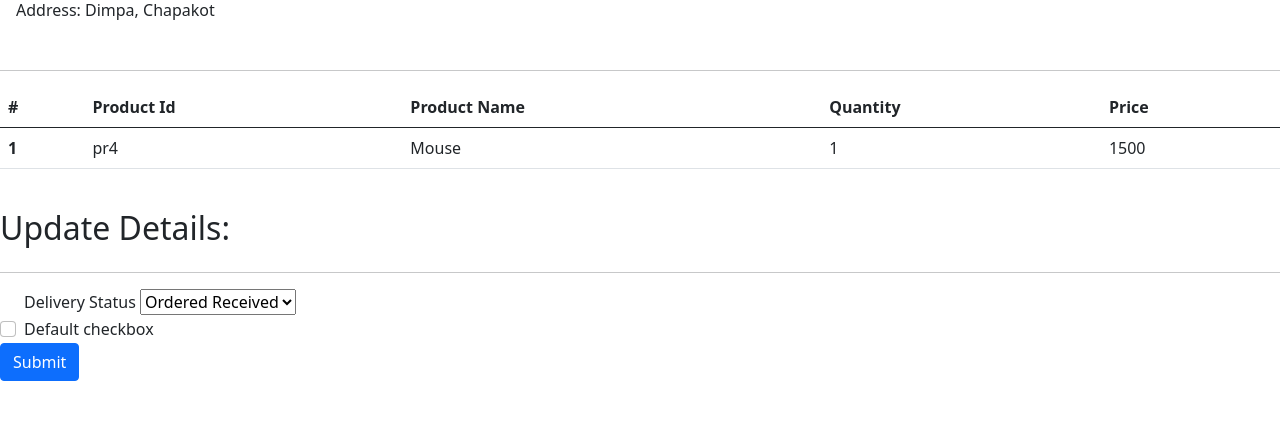
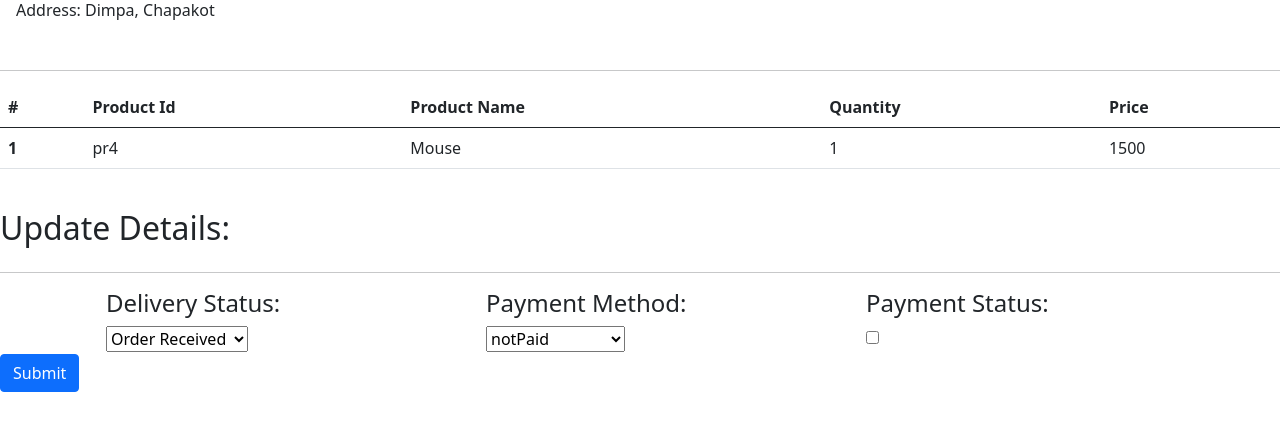
Before and after one commit to regmibishal42/conceptOne, a Django app: page /updateOrder/94 in a window 1280 px wide. Shown: the part 333-764 px from the top of the page. Run offline with Django 3.2, Linux system fonts and the light colour scheme; a user stored in the database is signed in; data comes from the database, SQL or seed files in the repository.

Commit message:
Update Orders From Admin Panel Created and Minor Changes in Models

```diff
--- a/shop/forms.py
+++ b/shop/forms.py
@@ -2,6 +2,7 @@ from django.forms import ModelForm
 from django.contrib.auth.forms import UserCreationForm
 from django.contrib.auth.models import User
 from django import forms
+from .models import Orders
 
 
 class CreateUserForm(UserCreationForm):
@@ -9,3 +10,10 @@ class CreateUserForm(UserCreationForm):
         model = User
         # only these fild will appear in the Regsiter Page
         fields = ['username','email','password1','password2']
+
+
+
+class OrderForm(ModelForm):
+    class Meta:
+        model = Orders
+        fields = ['orderStatus','paymentMethod','paymentStatus']
--- a/shop/models.py
+++ b/shop/models.py
@@ -29,6 +29,16 @@ class Contact(models.Model):
 
 
 class Orders(models.Model):
+    orderChoices = (
+        ('Order Received','Order Received'),
+        ('Order Pending','Order Pending'),
+        ('Order Delivered','Order Delivered')
+        )
+    paymentChoices =(
+        ('notPaid','notPaid'),
+        ('paidEsewa','paidEsewa'),
+        ('paidOnDelivery','paidOnDelivery')
+    )
     order_id = models.AutoField(primary_key=True)
     items_json = models.CharField(max_length=5000,default="")
     amount = models.IntegerField(default=0)
@@ -39,8 +49,8 @@ class Orders(models.Model):
     state = models.CharField(max_length=50)
     phone = models.CharField(max_length=13)
     orderDate = models.DateField(default=now)
-    orderStatus = models.CharField(max_length=50,default="Order Placed")
-    paymentMethod = models.CharField(max_length=20,default="Esewa")
+    orderStatus = models.CharField(max_length=50,choices=orderChoices,default='Order Received')
+    paymentMethod = models.CharField(max_length=20,choices=paymentChoices,default='notPaid')
     paymentStatus = models.BooleanField(default=False)
 
     def __str__(self):
@@ -49,7 +59,7 @@ class Orders(models.Model):
 
 class orderUpdate(models.Model):
     update_id = models.AutoField(primary_key=True)
-    order_id = models.IntegerField(default="")
+    order_id = models.ForeignKey(Orders,null=True,on_delete=models.SET_NULL)
     update_desc = models.CharField(max_length=1000)
     timestamp = models.DateField(auto_now_add=True)
 
--- a/shop/templates/admin/orderUpdate.html
+++ b/shop/templates/admin/orderUpdate.html
@@ -6,7 +6,9 @@
 
 <br>
 <div class="row g-0">
-  <div class="col-sm-12 col-md-12"><b><h2>Customer Details:<h2></b></div>
+  <div class="col-sm-12 col-md-12"><b>
+      <h2>Customer Details:<h2>
+    </b></div>
 </div>
 <hr>
 <ul class="list-group list-group-flush">
@@ -30,7 +32,7 @@
     </tr>
   </thead>
   <tbody>
-  {% for key,value in orderedItems.items %}
+    {% for key,value in orderedItems.items %}
     <tr>
       <th scope="row">1</th>
       <td>{{key}}</td>
@@ -44,26 +46,37 @@
 
 <br>
 <div class="row g-0">
-  <div class="col-sm-12 col-md-12"><b><h2>Update Details:<h2></b></div>
+  <div class="col-sm-12 col-md-12"><b>
+      <h2>Update Details:<h2>
+    </b></div>
 </div>
 <hr>
 
-<form>
-<div class='form-check'>
-<label for="cars">Delivery Status</label>
-  <select id="delivery" name="delivery">
-    <option value="volvo">Ordered Received</option>
-    <option value="saab">Saab</option>
-    <option value="fiat">Fiat</option>
-  </select>
-</div>
-<div class="form-check">
-  <input class="form-check-input" type="checkbox" value="" id="defaultCheck1">
-  <label class="form-check-label" for="defaultCheck1">
-    Default checkbox
-  </label>
-</div>
-  <button type="submit" class="btn btn-primary">Submit</button>
+<form action='' method='POST'>
+  {% csrf_token %}
+  <div class="container">
+    <div class="row">
+        <div class='col-4'>
+          <div class='form-check'>
+              <h4>Delivery Status: </h4>
+           {{form.orderStatus}}
+          </div>
+        </div>
+        <div class='col-4'>
+          <div class='form-check'>
+              <h4>Payment Method: </h4>
+              {{form.paymentMethod}}
+          </div>
+        </div>
+        <div class='col-4'>
+          <div class='form-check'>
+              <h4>Payment Status: </h4>
+              {{form.paymentStatus}}
+          </div>
+        </div>
+    </div>
+  </div>
+  <button type="submit" class="btn btn-primary ml-4">Submit</button>
 </form>
 
 {% endblock body %}
--- a/shop/views.py
+++ b/shop/views.py
@@ -10,7 +10,7 @@ from .models import Orders, Product,Contact,orderUpdate
 from math import ceil
 from django.contrib.auth.decorators import login_required
 from django.contrib.auth import authenticate,login,logout
-from .forms import CreateUserForm
+from .forms import CreateUserForm, OrderForm
 
 import xml.etree.ElementTree as Et
 
@@ -138,7 +138,7 @@ def checkout(request):
         phone = request.POST.get('phone','')
         order = Orders(items_json=items_json,name=name,email=email,amount=amount,address=address,city=city,state=state,phone=phone)
         order.save()
-        update = orderUpdate(order_id=order.order_id,update_desc="Your Order Has Been Placed")
+        update = orderUpdate(order_id=order.order_id,update_desc="Your Order Has Been Placed" )
         update.save()
         thank = True
 
@@ -249,12 +249,15 @@ def addProducts(request):
 @login_required
 def updateOrder(request,o_id):
     orders = Orders.objects.get(order_id=o_id)
+    form = OrderForm(instance=orders)
+
+    if request.method == 'POST':
+        form = OrderForm(request.POST,instance=orders)
+        if form.is_valid:
+            form.save()
+            return redirect('/home')
+
     js = json.loads(orders.items_json)
     orderedItems = dict(js)
-    print(type(orderedItems),js)
-    context ={'orders':orders,'orderedItems':orderedItems}
-    products = {}
-    for item in orderedItems:
-        #products[]
-        print(orderedItems[item][1])
+    context ={'orders':orders,'orderedItems':orderedItems,'form':form}
     return render(request,'admin/orderUpdate.html',context)
```
Also changed, not shown: db.sqlite3, shop/migrations/0013_auto_20210623_0716.py (added).
